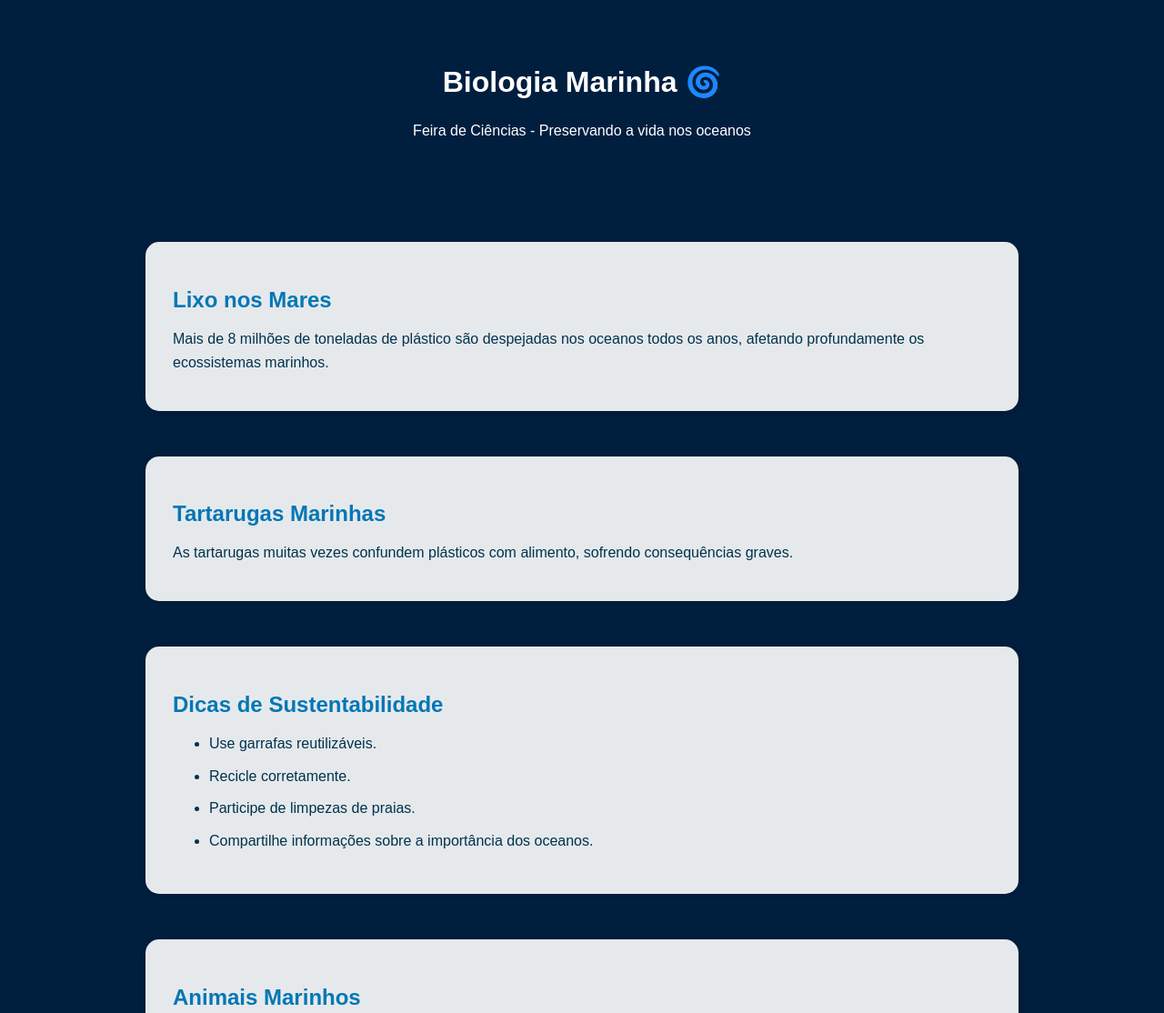
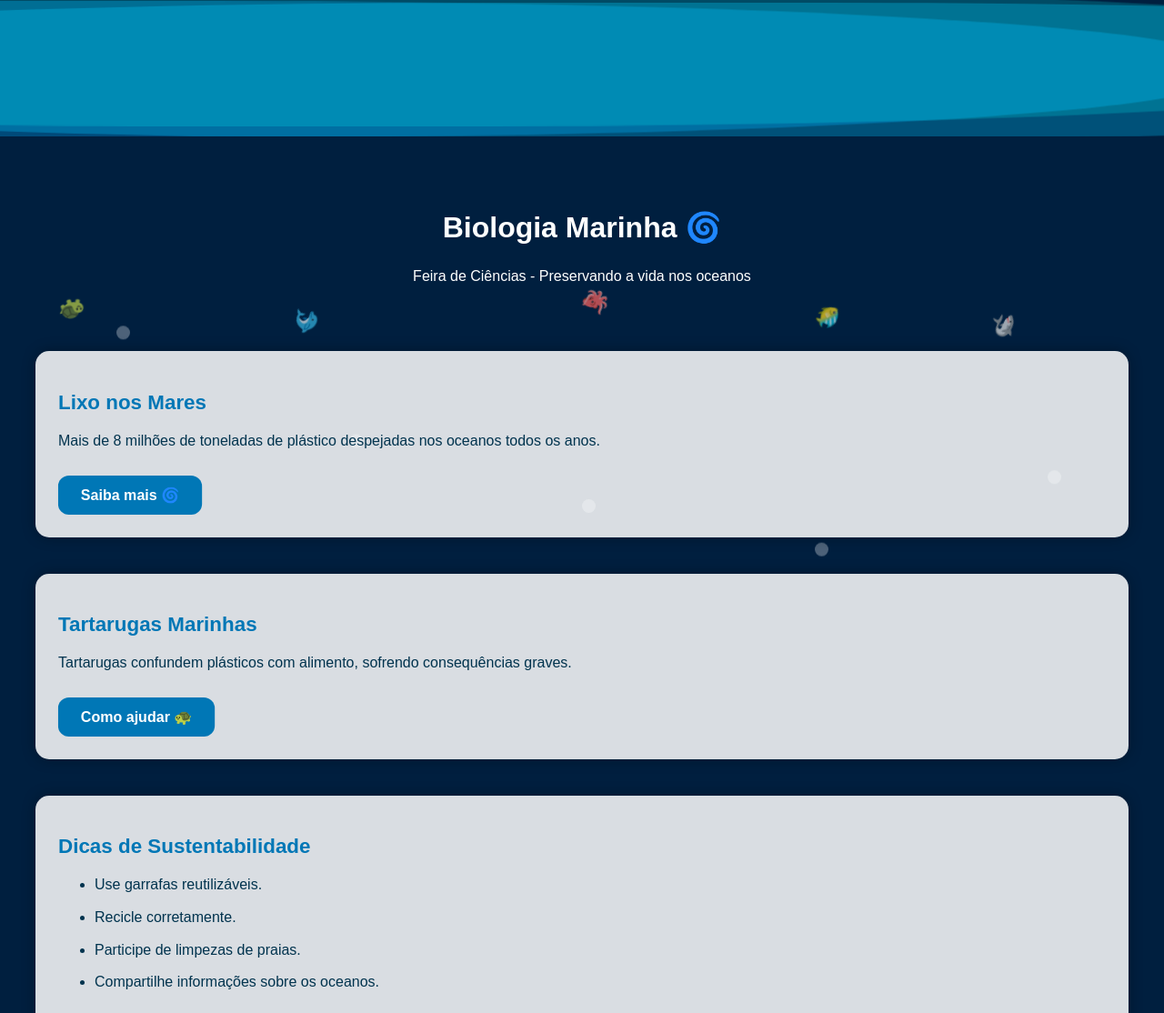
Before and after one commit to deriktrindade6-maker/biologia-do-mar, a plain HTML site: page index.html in a window 1280 px wide. Shown: the top 1114 px of the page at 91% size. Drawn offline with Linux system fonts and the light colour scheme.

Commit message:
Add files via upload

```diff
--- a/index.html
+++ b/index.html
@@ -5,45 +5,116 @@
 <meta name="viewport" content="width=device-width, initial-scale=1.0">
 <title>Biologia Marinha 🌀</title>
 <style>
-    body {
-      margin:0;
-      font-family:Arial,sans-serif;
-      background:#001f3f; /* Fundo azul escuro */
-      color:#ffffff;
+  /* Reset e corpo */
+  body, html { margin:0; padding:0; overflow-x:hidden; font-family:Arial,sans-serif; background:#001f3f; color:white; }
+
+  /* Ondas animadas em camadas */
+  .wave-container { position:relative; width:100%; height:150px; overflow:hidden; }
+  .wave { position:absolute; width:200%; height:100%; border-radius:43%; bottom:0; animation:wave 6s infinite linear; }
+  .wave:nth-child(1){ background:rgba(0,119,182,0.5); animation:wave 6s infinite linear; }
+  .wave:nth-child(2){ background:rgba(0,200,255,0.3); bottom:10px; animation:wave 10s infinite linear reverse; }
+  .wave:nth-child(3){ background:rgba(0,255,255,0.2); bottom:20px; animation:wave 8s infinite linear; }
+  @keyframes wave{0%{transform:translateX(0) translateY(0);}50%{transform:translateX(-25%) translateY(15px);}100%{transform:translateX(-50%) translateY(0);}}
+
+  /* Gradiente animado */
+  body::before {
+    content:""; position:fixed; top:0; left:0; width:100%; height:100%; z-index:-2;
+    background: linear-gradient(270deg, #001f3f, #004080, #0066cc, #001f3f);
+    background-size: 800% 800%;
+    animation: gradientBG 20s ease infinite;
   }
-    header { text-align:center; padding:50px 10px; }
+  @keyframes gradientBG{
+    0%{background-position:0% 50%;}
+    50%{background-position:100% 50%;}
+    100%{background-position:0% 50%;}
+  }
+
+  header { text-align:center; padding:60px 20px 20px 20px; position:relative; z-index:1; }
+  header h1{ font-size:2em; animation:floatText 3s ease-in-out infinite; }
+  @keyframes floatText{0%,100%{transform:translateY(0);}50%{transform:translateY(-10px);}}
+
   section {
-      max-width:900px;
-      margin:50px auto;
-      padding:30px;
-      background:rgba(255,255,255,0.9);
+    max-width:90%;
+    margin:40px auto;
+    padding:25px;
+    background: rgba(255,255,255,0.85);
     color:#00334e;
     border-radius:15px;
-      box-shadow:0 0 15px rgba(0,0,0,0.2);
+    box-shadow:0 0 15px rgba(0,0,0,0.3);
     opacity:0;
-      transform:translateY(30px);
-      transition:all 1s ease-out;
+    transform:translateY(40px);
+    transition: all 1s ease-out;
+    position:relative;
+    overflow:hidden;
   }
-    h2 { color:#0077b6; margin-bottom:15px; }
-    p, ul li { line-height:1.6; margin-bottom:10px; }
-    .show { opacity:1 !important; transform:translateY(0) !important; }
-    footer { text-align:center; padding:20px; background-color:rgba(0,119,182,0.9); color:white; }
+
+  h2{ color:#0077b6; margin-bottom:15px; font-size:1.4em; }
+  p, ul li{ line-height:1.6; margin-bottom:10px; font-size:1em; }
+
+  /* Botões interativos e pulsantes */
+  .btn{ display:inline-block; padding:12px 25px; margin-top:15px; background:#0077b6; color:#fff; border-radius:12px; font-weight:bold; text-decoration:none; transition:all 0.3s ease; animation:pulse 2s infinite; }
+  .btn:hover{ background:#00aaff; transform:scale(1.1);}
+  @keyframes pulse{0%,100%{transform:scale(1);}50%{transform:scale(1.05);}}
+
+  .show{ opacity:1 !important; transform:translateY(0) !important;}
+
+  footer{ text-align:center; padding:20px; background-color: rgba(0,119,182,0.9); color:white; }
+
+  /* Emojis flutuantes aleatórios */
+  .emoji{ position:absolute; font-size:1.5em; animation:floatEmoji linear infinite; opacity:0.7; }
+  @keyframes floatEmoji{0%{transform:translateY(100%) rotate(0deg);}100%{transform:translateY(-250%) rotate(360deg);}}
+
+  /* Bolhas flutuantes */
+  .bubble{ position:absolute; bottom:-50px; background:rgba(255,255,255,0.3); border-radius:50%; width:15px; height:15px; animation:rise 8s linear infinite; }
+  @keyframes rise{0%{transform:translateY(0);}100%{transform:translateY(-500px);}}
+
+  @media(max-width:600px){
+    header{padding:40px 10px 10px 10px;}
+    h2{font-size:1.3em;}
+    p, ul li{font-size:0.95em;}
+    section{padding:15px; margin:30px auto;}
+  }
+
 </style>
 </head>
 <body>
+
+<!-- Ondas animadas -->
+<div class="wave-container">
+  <div class="wave"></div>
+  <div class="wave"></div>
+  <div class="wave"></div>
+</div>
+
 <header>
   <h1>Biologia Marinha 🌀</h1>
   <p>Feira de Ciências - Preservando a vida nos oceanos</p>
 </header>
 
+<!-- Emojis flutuantes aleatórios -->
+<div class="emoji" style="left:5%; animation-duration:12s;">🐢</div>
+<div class="emoji" style="left:25%; animation-duration:15s;">🐬</div>
+<div class="emoji" style="left:50%; animation-duration:10s;">🐙</div>
+<div class="emoji" style="left:70%; animation-duration:14s;">🐠</div>
+<div class="emoji" style="left:85%; animation-duration:18s;">🦈</div>
+
+<!-- Bolhas flutuantes -->
+<div class="bubble" style="left:10%; animation-duration:6s;"></div>
+<div class="bubble" style="left:30%; animation-duration:8s;"></div>
+<div class="bubble" style="left:50%; animation-duration:10s;"></div>
+<div class="bubble" style="left:70%; animation-duration:12s;"></div>
+<div class="bubble" style="left:90%; animation-duration:9s;"></div>
+
 <section>
   <h2>Lixo nos Mares</h2>
-    <p>Mais de 8 milhões de toneladas de plástico são despejadas nos oceanos todos os anos, afetando profundamente os ecossistemas marinhos.</p>
+  <p>Mais de 8 milhões de toneladas de plástico despejadas nos oceanos todos os anos.</p>
+  <a href="#" class="btn">Saiba mais 🌀</a>
 </section>
 
 <section>
   <h2>Tartarugas Marinhas</h2>
-    <p>As tartarugas muitas vezes confundem plásticos com alimento, sofrendo consequências graves.</p>
+  <p>Tartarugas confundem plásticos com alimento, sofrendo consequências graves.</p>
+  <a href="#" class="btn">Como ajudar 🐢</a>
 </section>
 
 <section>
@@ -52,8 +123,9 @@
     <li>Use garrafas reutilizáveis.</li>
     <li>Recicle corretamente.</li>
     <li>Participe de limpezas de praias.</li>
-      <li>Compartilhe informações sobre a importância dos oceanos.</li>
+    <li>Compartilhe informações sobre os oceanos.</li>
   </ul>
+  <a href="#" class="btn">Veja dicas 🐠</a>
 </section>
 
 <section>
@@ -79,15 +151,17 @@
 </footer>
 
 <script>
+  // Fade-in scroll
   const fadeElements = document.querySelectorAll('header h1, header p, section');
-    function fadeInOnScroll() {
-      fadeElements.forEach(el => {
+  function fadeInOnScroll(){
+    fadeElements.forEach(el=>{
       const top = el.getBoundingClientRect().top;
-        if (top < window.innerHeight - 50) el.classList.add('show');
+      if(top < window.innerHeight - 50) el.classList.add('show');
     });
   }
   window.addEventListener('scroll', fadeInOnScroll);
   window.addEventListener('load', fadeInOnScroll);
 </script>
+
 </body>
 </html>
```
Lines whose indentation alone changed are shown as unchanged.
